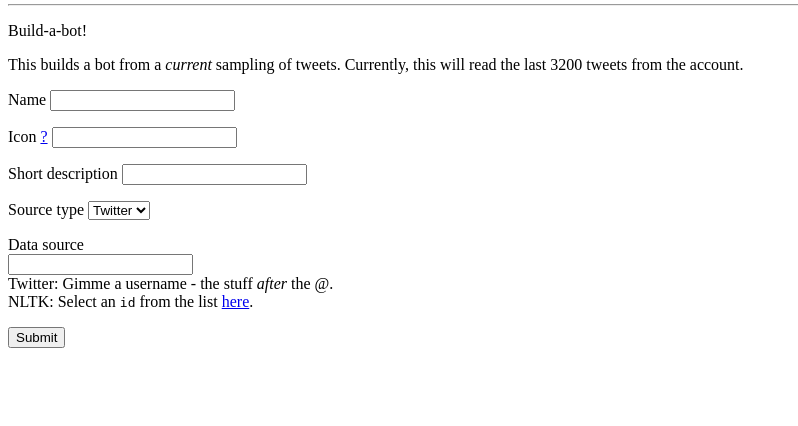
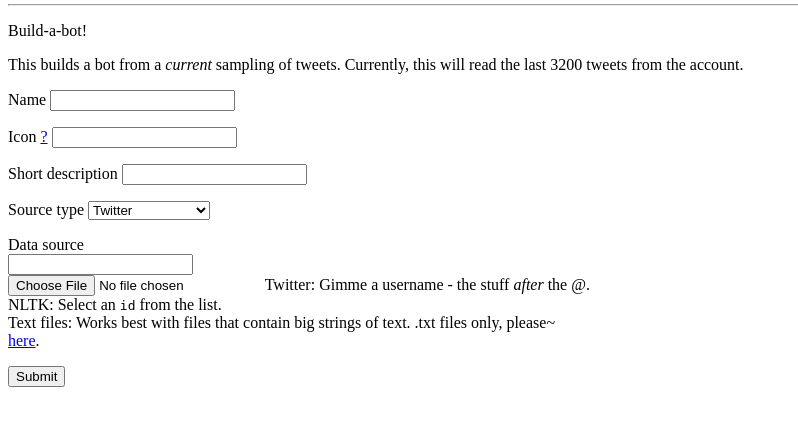
Before and after one commit to Karabonne/bot.garden, a Flask app: page /create in a window 1280 px wide. Shown: the part 137-563 px from the top of the page, without its empty margins (0-798 px from the left). Run offline with Flask 2, Linux system fonts and the light colour scheme; the visitor is signed in with stand-in values (Sample User, id 1); parts of the project's set-up code (start-up, migrations or seed data) failed here and were passed over; some libraries are stand-ins or nearby versions.

Commit message:
initial user text file upload functionality

```diff
--- a/templates/create.html
+++ b/templates/create.html
@@ -24,12 +24,18 @@
       <select id="type" name="type">
         <option value="twitter">Twitter</option>
         <option value="nltk">NLTK</option>
+        <option value="text_file">Upload a text file</option>
       </select>
     <p>
   		<label for="source">Data source </label><br>
       <input type="text" name="source" id="source" required><br>
+      <input type="file"
+       id="text_file" name="text_file"
+       accept=".txt">
       Twitter: Gimme a username - the stuff <em>after</em> the @.<br>
-      NLTK: Select an <samp>id</samp> from the list
+      NLTK: Select an <samp>id</samp> from the list.<br>
+      Text files: Works best with files that contain big strings of text. .txt
+      files only, please~<br>
       <a href="http://www.nltk.org/nltk_data/">here</a>.
   	</p>
   		<input type="submit">
```
Also changed, not shown: processing.py (+12 -10 lines).
